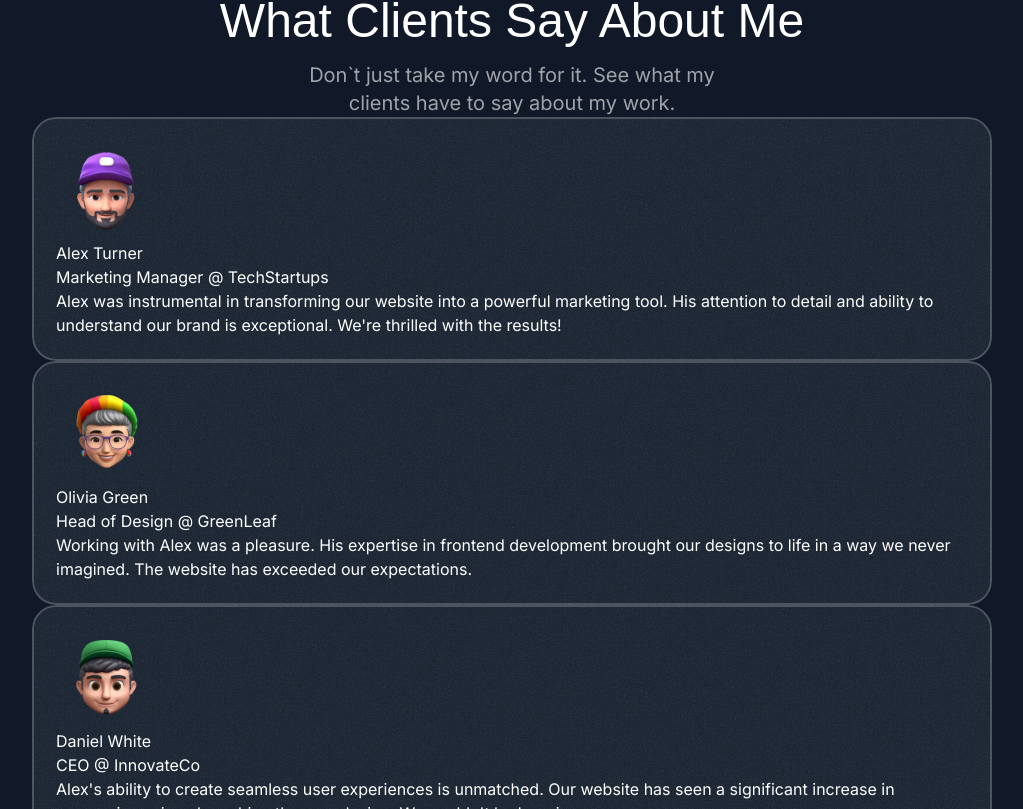
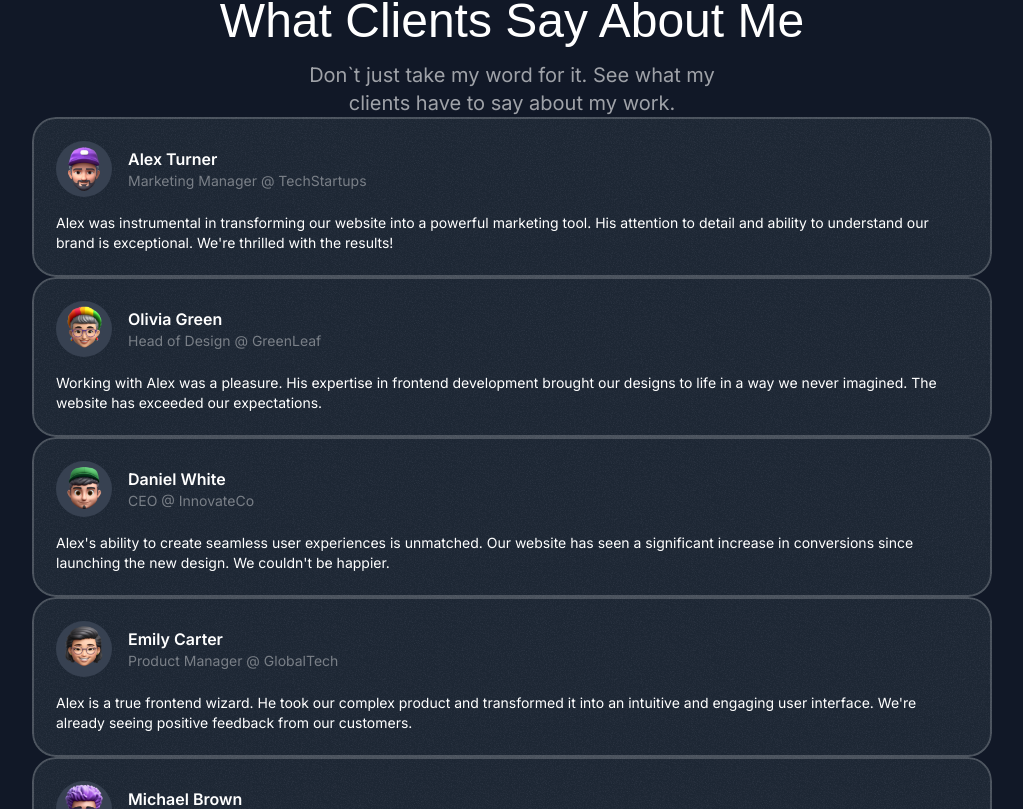
Before and after one commit to DStarky/portfolio, a Next.js app: page / in a window 1280 px wide. Shown: the part 3311-4120 px from the top of the page, without its empty margins (128-1151 px from the left). Built offline with nearby package versions, Linux system fonts and the light colour scheme; a web font is replaced by a local one.

Commit message:
added some styles for text in testimonials

```diff
--- a/src/sections/Testimonials.tsx
+++ b/src/sections/Testimonials.tsx
@@ -56,13 +56,22 @@ export const TestimonialsSection = () => {
         <div>
           {testimonials.map(testimonial => (
             <Card key={testimonial.name}>
-              <Image
-                src={testimonial.avatar}
-                alt={testimonial.name}
-              />
-              <div>{testimonial.name}</div>
-              <div>{testimonial.position}</div>
-              <p>{testimonial.text}</p>
+              <div className="flex items-center gap-4">
+                <div className="inline-flex size-14 items-center justify-center rounded-full bg-gray-700">
+                  <Image
+                    src={testimonial.avatar}
+                    alt={testimonial.name}
+                    className="max-h-full"
+                  />
+                </div>
+                <div>
+                  <div className="font-semibold">{testimonial.name}</div>
+                  <div className="text-sm text-white/40">
+                    {testimonial.position}
+                  </div>
+                </div>
+              </div>
+              <p className="mt-4 text-sm">{testimonial.text}</p>
             </Card>
           ))}
         </div>
```
